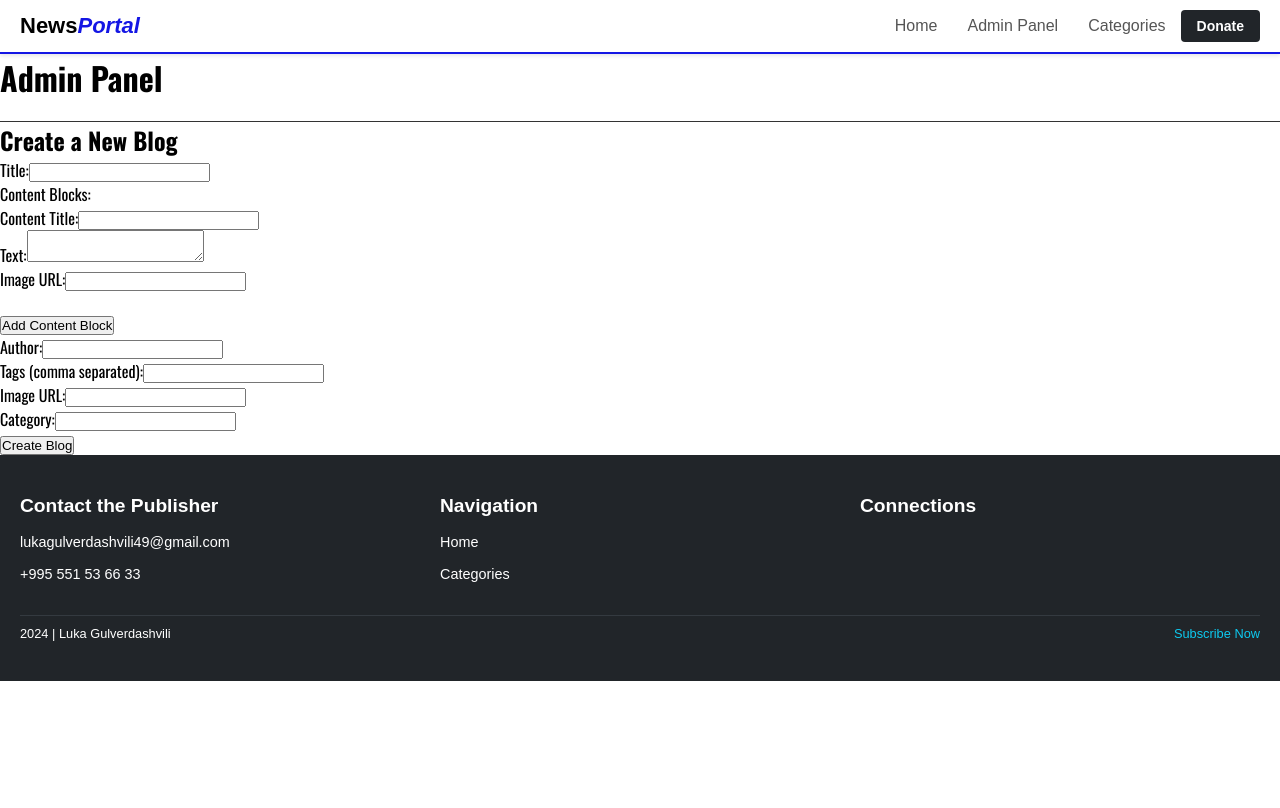
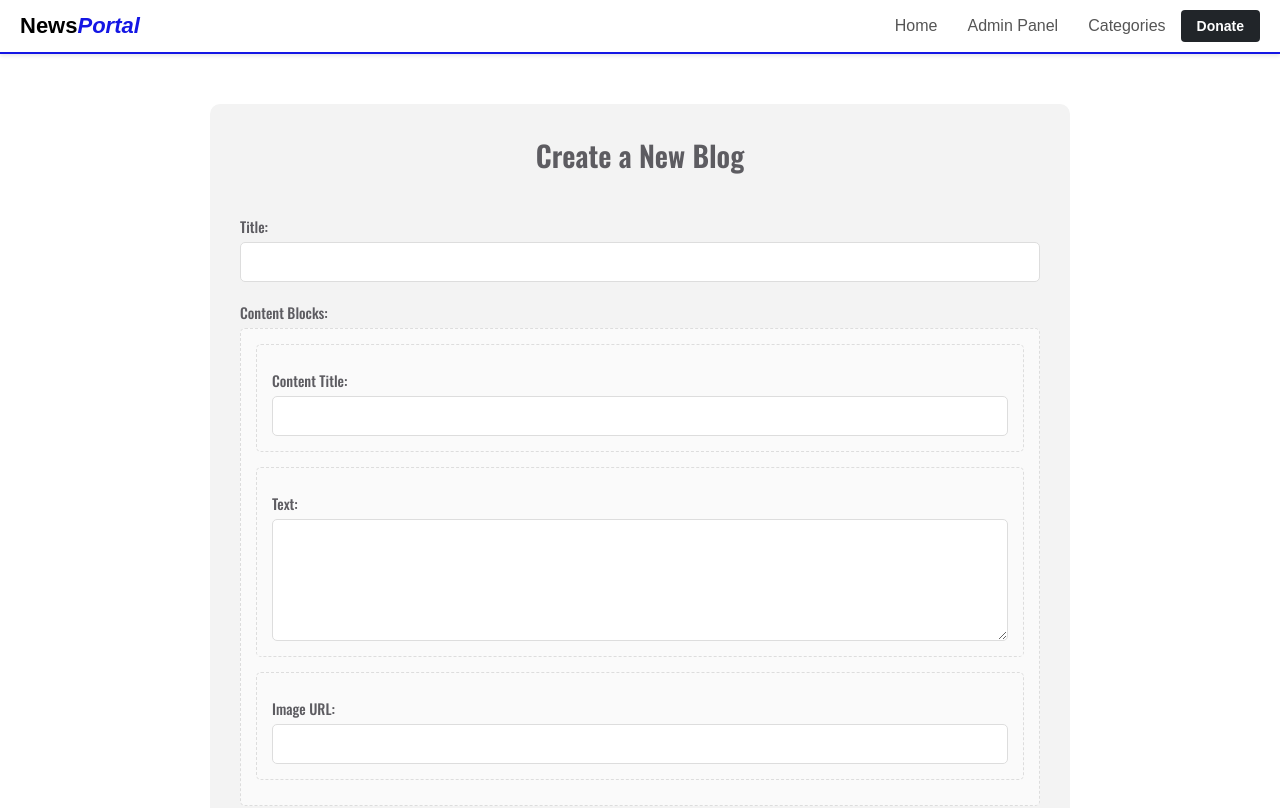
Before and after one commit to Gulverda/FullStack_BlogWeb, a React (Create React App) app in the folder frontend/: page /admin in a window 1280 px wide. Shown: the top 808 px of the page. Built offline with nearby package versions, Linux system fonts and the light colour scheme.

Commit message:
Styled AdminPanel Form BlogForm.css

```diff
--- /dev/null
+++ b/frontend/src/components/BlogForm.css
@@ -0,0 +1,127 @@
+h1 {
+    border-bottom: none;
+}
+
+/* Form Container */
+form {
+    width: 100%;
+    max-width: 800px;
+    margin: 50px auto;
+    padding: 30px;
+    background: #f3f3f3;
+    border-radius: 10px;
+    /* box-shadow: 0 8px 16px rgba(0, 0, 0, 0.1); */
+    display: flex;
+    flex-direction: column;
+    gap: 20px;
+}
+
+/* Form Heading */
+form h2 {
+    text-align: center;
+    margin-bottom: 20px;
+    color: #5d5c61;
+    font-size: 1.8rem;
+    font-weight: 600;
+}
+
+/* Form Fields */
+form div {
+    display: flex;
+    flex-direction: column;
+    gap: 5px;
+}
+
+/* Labels */
+form label {
+    font-size: 0.9rem;
+    color: #5d5c61;
+    font-weight: 500;
+}
+
+/* Inputs and Textareas */
+form input,
+form textarea {
+    padding: 10px;
+    font-size: 1rem;
+    border: 1px solid #ddd;
+    border-radius: 5px;
+    outline: none;
+    transition: all 0.3s ease;
+}
+
+/* Hover and Focus Effects */
+form input:focus,
+form textarea:focus {
+    border-color: #6c63ff;
+    box-shadow: 0 0 5px rgba(108, 99, 255, 0.5);
+}
+
+/* Textareas */
+form textarea {
+    resize: vertical;
+    min-height: 100px;
+}
+
+/* Add Content Block Button */
+form button[type="button"] {
+    align-self: flex-start;
+    padding: 8px 12px;
+    background-color: #6c63ff;
+    color: #fff;
+    border: none;
+    border-radius: 5px;
+    cursor: pointer;
+    font-size: 0.9rem;
+    transition: background 0.3s ease;
+}
+
+form button[type="button"]:hover {
+    background-color: #5753d9;
+}
+
+/* Submit Button */
+form button[type="submit"] {
+    padding: 12px 16px;
+    background-color: #28a745;
+    color: #fff;
+    border: none;
+    border-radius: 5px;
+    cursor: pointer;
+    font-size: 1rem;
+    font-weight: bold;
+    transition: background 0.3s ease;
+}
+
+form button[type="submit"]:hover {
+    background-color: #218838;
+}
+
+/* Content Block */
+form div div {
+    border: 1px dashed #ddd;
+    padding: 15px;
+    border-radius: 5px;
+    margin-bottom: 10px;
+    background-color: #fafafa;
+}
+
+/* Content Block Spacing */
+form div div label {
+    margin-top: 10px;
+}
+
+/* Responsive Design */
+@media (max-width: 768px) {
+    form {
+        padding: 20px;
+    }
+
+    form h2 {
+        font-size: 1.5rem;
+    }
+
+    form button[type="submit"] {
+        font-size: 0.9rem;
+    }
+}
--- a/frontend/src/components/BlogForm.js
+++ b/frontend/src/components/BlogForm.js
@@ -1,5 +1,6 @@
 import React, { useState } from 'react';
 import axios from 'axios';
+import './BlogForm.css';
 
 const BlogForm = () => {
   const [blog, setBlog] = useState({
--- a/frontend/src/pages/AdminPage.js
+++ b/frontend/src/pages/AdminPage.js
@@ -3,7 +3,7 @@ import BlogForm from "../components/BlogForm";
 
 const AdminPage = () => (
   <div>
-    <h1>Admin Panel</h1>
+    {/* <h1>Admin Panel</h1> */}
     <BlogForm />
   </div>
 );
```
